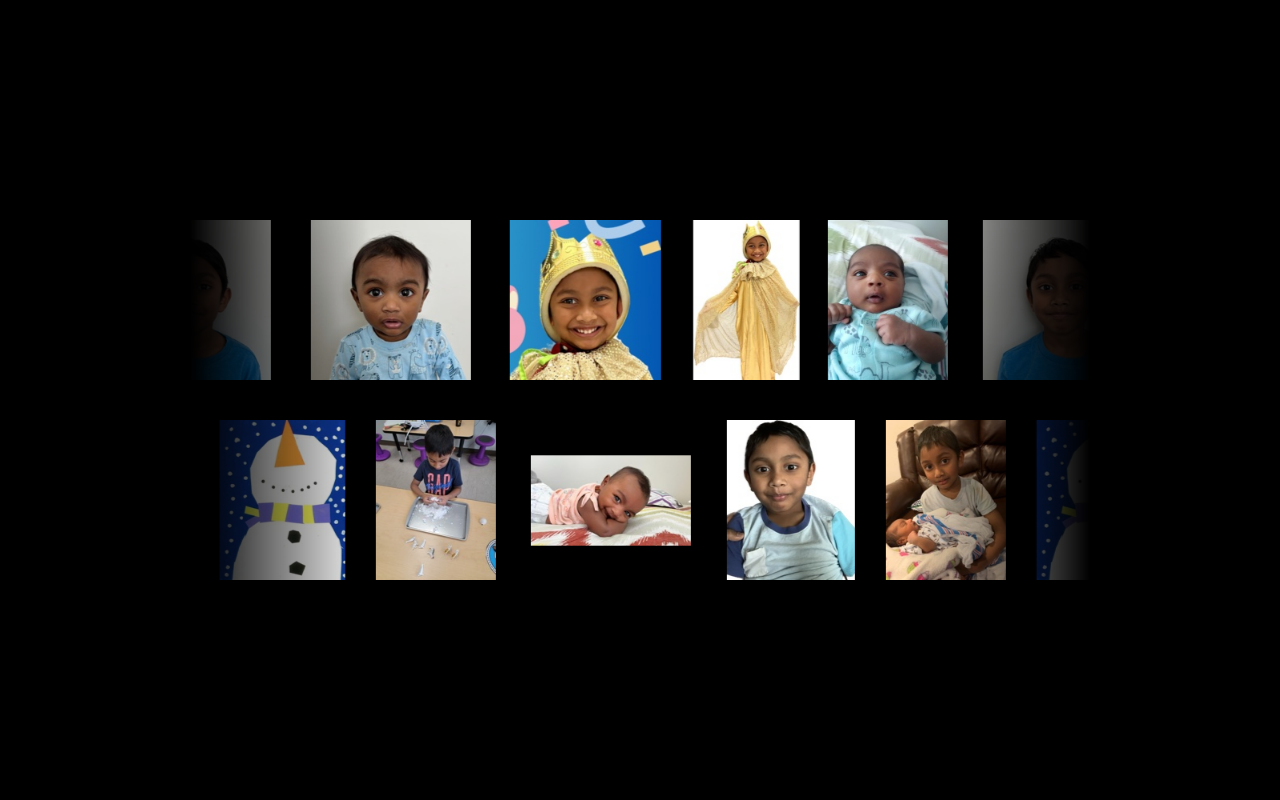
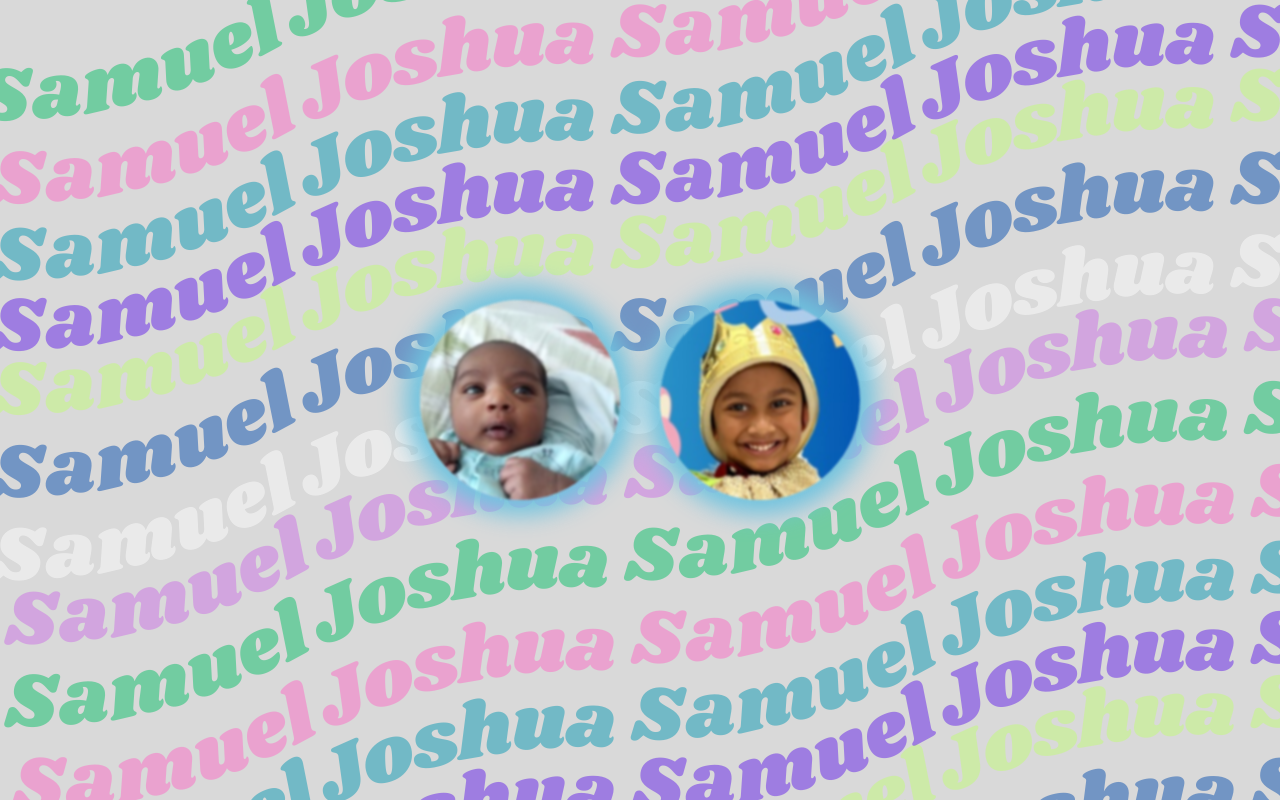
Before and after one commit to mrbyte477/mrbyte477.github.io, a plain HTML site: page index.html in a window 1280 px wide. Drawn offline with Linux system fonts and the light colour scheme.

Commit message:
New background

```diff
--- a/index.html
+++ b/index.html
@@ -4,44 +4,18 @@
 <head>
     <meta charset="UTF-8">
     <meta name="viewport" content="width=device-width, initial-scale=1.0">
-    <title>OneClick</title>
+    <title>Samuel Joshua Akkidas</title>
     <link rel="stylesheet" href="styles.css">
 </head>
 
 <body>
-    <div class="scroll imgBox" style="--time:35s">
-        <div>
-            <img src="./images/1.jpg" alt="">
-            <img src="./images/2.jpg" alt="">
-            <img src="./images/3.jpg" alt="">
-            <img src="./images/4.jpg" alt="">
-            <img src="./images/5.jpg" alt="">
-        </div>
-        <div>
-            <img src="./images/1.jpg" alt="">
-            <img src="./images/2.jpg" alt="">
-            <img src="./images/3.jpg" alt="">
-            <img src="./images/4.jpg" alt="">
-            <img src="./images/5.jpg" alt="">
-        </div>
-    </div>
 
-    <div class="scroll imgBox" style="--time:60s">
-        <div>
-            <img src="./images/6.jpg" alt="">
-            <img src="./images/7.jpg" alt="">
-            <img src="./images/8.jpg" alt="">
-            <img src="./images/9.jpg" alt="">
-            <img src="./images/10.jpg" alt="">
-        </div>
-        <div>
-            <img src="./images/6.jpg" alt="">
-            <img src="./images/7.jpg" alt="">
-            <img src="./images/8.jpg" alt="">
-            <img src="./images/9.jpg" alt="">
-            <img src="./images/10.jpg" alt="">
-        </div>
-    </div>
+    <div class="circular--portrait"> <img src="images/1.jpg" /> </div>
+
+    <div class="circular--portrait"> <img src="images/4.jpg" /> </div>
+
+
+
 
 </body>
 
--- /dev/null
+++ b/styles copy.css
@@ -0,0 +1,86 @@
+* {
+    margin: 0;
+    padding: 0;
+    font-family: "Poppins", sans-serif;
+    box-sizing: border-box;
+}
+
+body {
+    display: flex;
+    justify-content: center;
+    align-items: center;
+    min-height: 100vh;
+    background: #000;
+    flex-direction: column;
+}
+
+.scroll {
+    position: relative;
+    display: flex;
+    width: 900px;
+    overflow: hidden;
+    -webkit-mask-image: linear-gradient(90deg, transparent, #fff 20%, #fff 80%, transparent)
+}
+
+.scroll div {
+    white-space: nowrap;
+    animation: scroll var(--time) linear infinite;
+    animation-delay: calc(var(--time)*-1);
+
+}
+
+.scroll div:nth-child(2) {
+    animation: scroll2 var(--time) linear infinite;
+    animation-delay: calc(var(--time)/-2);
+}
+
+@keyframes scroll {
+    0% {
+        transform: translateX(100%);
+    }
+
+    100% {
+        transform: translateX(-100%);
+    }
+}
+
+@keyframes scroll2 {
+    0% {
+        transform: translateX(0);
+    }
+
+    100% {
+        transform: translateX(-200%);
+    }
+}
+
+.scroll div span {
+    display: inline-flex;
+    margin: 10px;
+    letter-spacing: 0.2em;
+    background: #0f172a;
+    color: #fff;
+    padding: 5px 10px;
+    border-radius: 5px;
+    transition: 0.5s;
+}
+
+.scroll div span:hover {
+    background: #3fd2f9;
+    cursor: pointer;
+}
+
+.imgBox div {
+    display: flex;
+    align-items: center;
+    justify-content: center;
+}
+
+.imgBox img {
+    max-width: 200px;
+    scale: 0.8;
+    pointer-events: none;
+    /* -webkit-filter: grayscale(100%) blur(0px);
+    filter: grayscale(100%) blur(0px);  */
+    aspect-ratio: auto 200 / 150;
+}
--- a/styles.css
+++ b/styles.css
@@ -3,6 +3,7 @@
     padding: 0;
     font-family: "Poppins", sans-serif;
     box-sizing: border-box;
+    pointer-events: none;
 }
 
 body {
@@ -10,77 +11,39 @@ body {
     justify-content: center;
     align-items: center;
     min-height: 100vh;
-    background: #000;
-    flex-direction: column;
+    background: #fff;
+    flex-direction: row;
+    background-image: url("images/bg.png");
+    filter: blur(1px);
 }
 
-.scroll {
+.circular--portrait {
     position: relative;
-    display: flex;
-    width: 900px;
+    width: 200px;
+    height: 200px;
     overflow: hidden;
-    -webkit-mask-image: linear-gradient(90deg, transparent, #fff 20%, #fff 80%, transparent)
+    border-radius: 50%;
+    box-shadow: 0px 0px 9px 4px #6FC3DF;
+    animation: glowShadow 1.5s linear infinite alternate;
+    margin: 20px;
 }
 
-.scroll div {
-    white-space: nowrap;
-    animation: scroll var(--time) linear infinite;
-    animation-delay: calc(var(--time)*-1);
+.circular--portrait img {
+    width: 100%;
+    height: auto;
+    animation: glowImage 1s linear infinite alternate;
 
 }
 
-.scroll div:nth-child(2) {
-    animation: scroll2 var(--time) linear infinite;
-    animation-delay: calc(var(--time)/-2);
-}
+  @keyframes glowShadow{
+    to {
+      box-shadow: 0px 0px 30px 20px #6FC3DF;
+    }
+  }
 
-@keyframes scroll {
-    0% {
-        transform: translateX(100%);
+  @keyframes glowImage{
+    to {
+      -webkit-filter: brightness(1);
+       filter: brightness(1);
     }
-
-    100% {
-        transform: translateX(-100%);
-    }
-}
-
-@keyframes scroll2 {
-    0% {
-        transform: translateX(0);
-    }
-
-    100% {
-        transform: translateX(-200%);
-    }
-}
-
-.scroll div span {
-    display: inline-flex;
-    margin: 10px;
-    letter-spacing: 0.2em;
-    background: #0f172a;
-    color: #fff;
-    padding: 5px 10px;
-    border-radius: 5px;
-    transition: 0.5s;
-}
-
-.scroll div span:hover {
-    background: #3fd2f9;
-    cursor: pointer;
-}
-
-.imgBox div {
-    display: flex;
-    align-items: center;
-    justify-content: center;
-}
-
-.imgBox img {
-    max-width: 200px;
-    scale: 0.8;
-    pointer-events: none;
-    /* -webkit-filter: grayscale(100%) blur(0px);
-    filter: grayscale(100%) blur(0px);  */
-    aspect-ratio: auto 200 / 150;
-}
+  }
```
Also changed, not shown: index-old.html (added, +48 -0 lines), images/bg.png (added), images/bg1.png (added).
